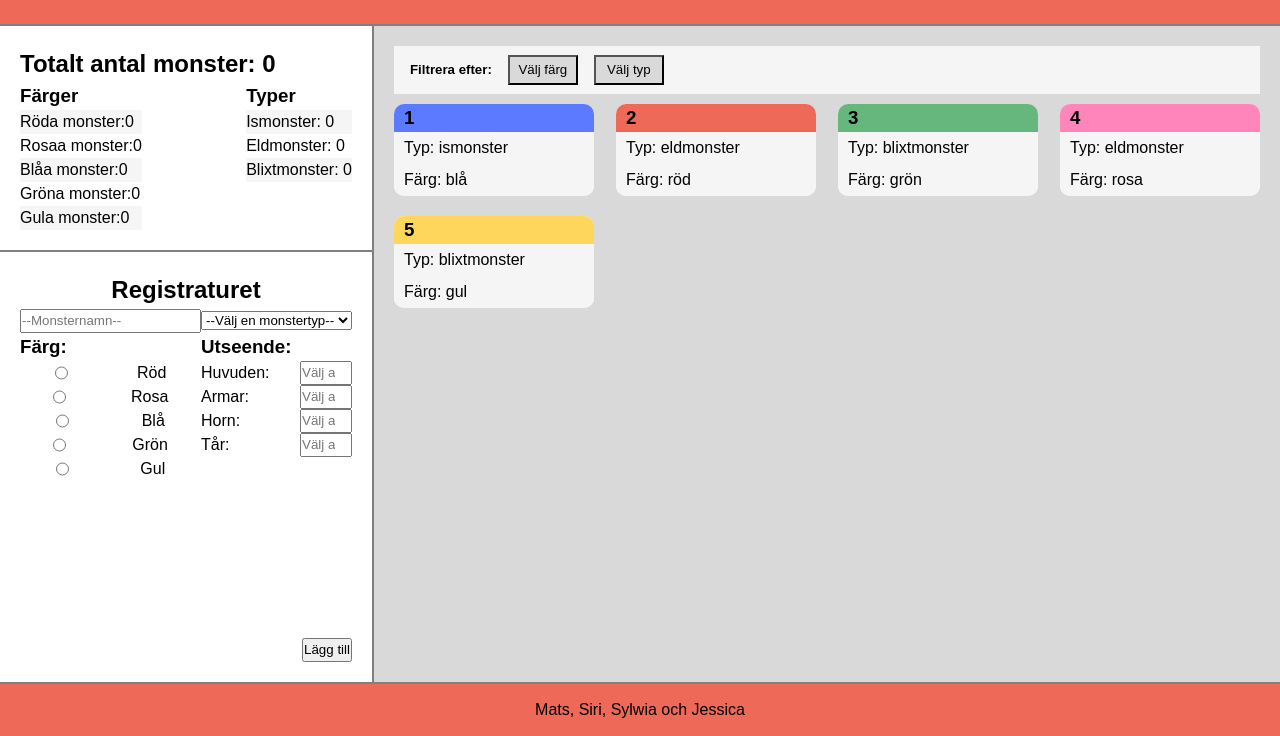
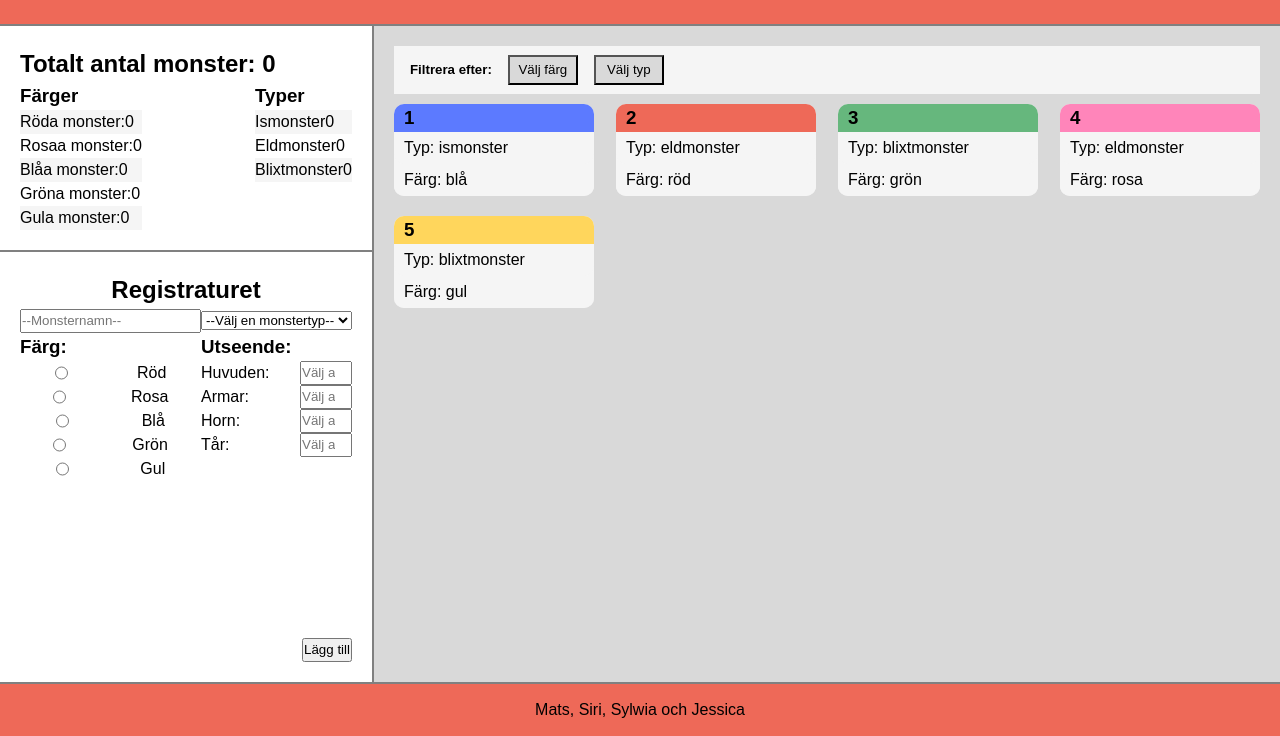
Before and after one commit to jessicaagren/grupp-2-monsterDB, a plain HTML site: page index.html in a window 1280 px wide. Shown: the part 64-800 px from the top of the page. Drawn offline with Linux system fonts and the light colour scheme.

Commit message:
dynamisk populering av mostertyper i metadatafältet

```diff
--- a/app.js
+++ b/app.js
@@ -22,6 +22,7 @@ const registerMonsterForm = document.querySelector("#monster-form");
 const allMonsterCards = document.querySelector("#monster-card-wrapper");
 const monsterAttributeSpanElement = document.querySelector("#monster-attribute");
 const metadataColours = document.querySelector("#metadata-colours");
+const metadataTypes = document.querySelector("#metadata-types");
 
 // ===== FUNCTIONS =====
 // Funktion för att skriva stor bokstav i början
@@ -55,8 +56,19 @@ const populateSelectOptions = (domHandle, options) => {
 
 populateSelectOptions(typeSelect, monsterTypes);
 
+// Populerar metadatafältet med typer
+for (const el of monsterTypes) {
+  const metadataListItemType = document.createElement("li");
+  metadataListItemType.innerHTML = capitalizeFirstLetter(el);
+  metadataListItemType.id = (`listItem-${[el]}`);
+  metadataTypes.appendChild(metadataListItemType);
 
-// Loopar igenom arrayen med färger och skapar radio input och korresponderande labels + populerar metadatafältet
+  const spanInListItem = document.createElement("span");
+  spanInListItem.innerHTML = 0;
+  spanInListItem.id = (`antal-${[el]}`);
+  metadataListItemType.appendChild(spanInListItem);
+}
+// Loopar igenom arrayen med färger och skapar radio input och korresponderande labels + populerar metadatafältet med färger.
 for (const el of monsterColours) {
     const metadataListItemColour = document.createElement("li");
     metadataListItemColour.innerHTML = capitalizeFirstLetter(`${[el]}a monster:`);  // lägga till if sats som inte lägger till om sista bokstav är "a"
@@ -87,6 +99,7 @@ for (const el of monsterColours) {
     inputLabelSpanElement.appendChild(colourOptions);
     inputLabelSpanElement.appendChild(labelForColours);
 }
+
 
 // Eventlistener på formulär
 registerMonsterForm.addEventListener("submit", (e) => {
--- a/index.html
+++ b/index.html
@@ -37,9 +37,9 @@
 			</ul>
 			<ul id = "metadata-types">
 				<h3>Typer</h3>
-				<li>Ismonster: <span id="antal-Ismonster">0</span></li>
+				<!-- <li>Ismonster: <span id="antal-Ismonster">0</span></li>
 				<li>Eldmonster: <span id="antal-Eldmonster">0</span></li>
-				<li>Blixtmonster: <span id="antal-Blixtmonster">0</span></li>
+				<li>Blixtmonster: <span id="antal-Blixtmonster">0</span></li> -->
 			</ul>
 		</aside>
 		<form action="" id="monster-form">
```
